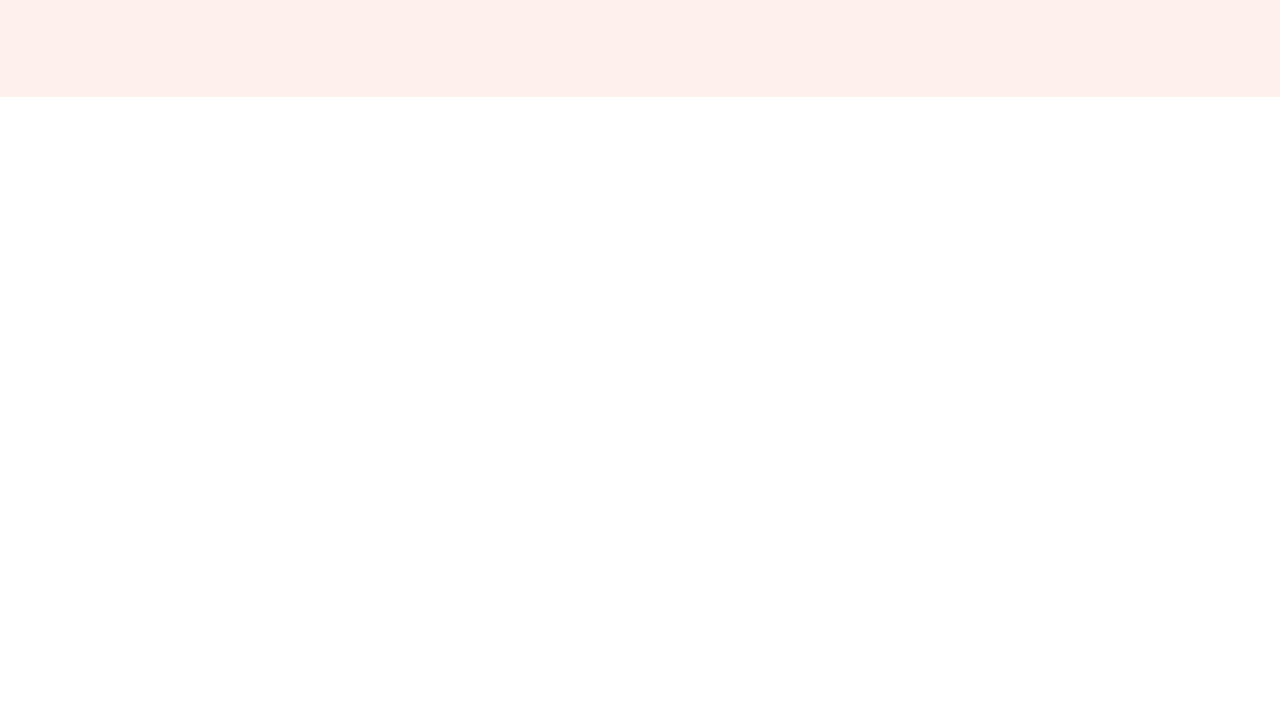
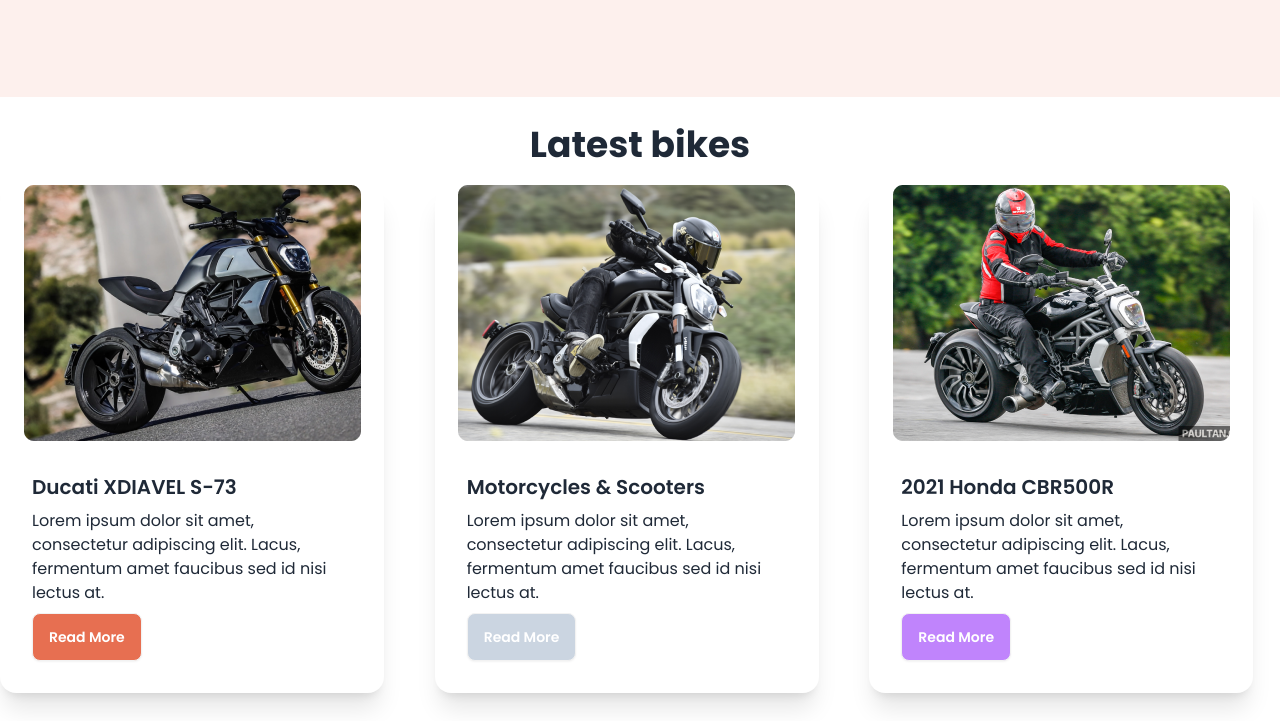
Before and after one commit to elias-deoun/biker-zone-web, a plain HTML site: page index.html in a window 1280 px wide. Shown: the part 589-1310 px from the top of the page. Before the commit the page ends 800 px from the top, so only its background shows below. Drawn offline with nearby package versions, Linux system fonts and the light colour scheme.

Commit message:
Latest Bike secton

```diff
--- a/index.html
+++ b/index.html
@@ -143,8 +143,59 @@ est sit aliqua dolor do amet sint. Velit officia consequat duis enim velit molli
 
   </header>
 
-  <main>
+  <main class="md:container">
+    <!-- Featured section -->
+<section></section>
 
+<!-- latest Section -->
+ <section class="my-7">
+  <h2 class="font-bold text-4xl my-5 text-center">Latest bikes</h2>
+  <div class="grid grid-cols-1 lg:grid-cols-3 gap-6">
+    <!-- card section 1-->
+     <div class="card bg-base-100 w-96 shadow-xl">
+  <figure>
+    <img
+      src="images/others/latest1.png"alt="Shoes" />
+  </figure>
+  <div class="card-body">
+    <h2 class="card-title">Ducati XDIAVEL S-73</h2>
+    <p>Lorem ipsum dolor sit amet, consectetur adipiscing elit. Lacus, fermentum amet faucibus sed id nisi lectus at.</p>
+    <div class="card-actions justify-start">
+      <button class="btn bg-clifford text-white">Read More</button>
+    </div>
+  </div>
+</div>
+<!-- card2 -->
+     <div class="card bg-base-100 w-96 shadow-xl">
+  <figure>
+    <img
+      src="images/others/latest2.png"alt="Shoes" />
+  </figure>
+  <div class="card-body">
+    <h2 class="card-title">Motorcycles & Scooters</h2>
+    <p>Lorem ipsum dolor sit amet, consectetur adipiscing elit. Lacus, fermentum amet faucibus sed id nisi lectus at.</p>
+    <div class="card-actions justify-start">
+      <button class="btn border-1 bg-slate-300 text-white">Read More</button>
+    </div>
+  </div>
+</div>
+<!-- card3 -->
+     <div class="card bg-base-100 w-96 shadow-xl">
+  <figure>
+    <img
+      src="images/others/latest3.png"alt="Shoes" />
+  </figure>
+  <div class="card-body">
+    <h2 class="card-title">2021 Honda CBR500R</h2>
+    <p>Lorem ipsum dolor sit amet, consectetur adipiscing elit. Lacus, fermentum amet faucibus sed id nisi lectus at.</p>
+    <div class="card-actions justify-start">
+      <button class="btn bg-purple-400 text-white">Read More</button>
+    </div>
+  </div>
+</div>
+  </div>
+
+ </section>
   </main>
 
   <footer>
```
